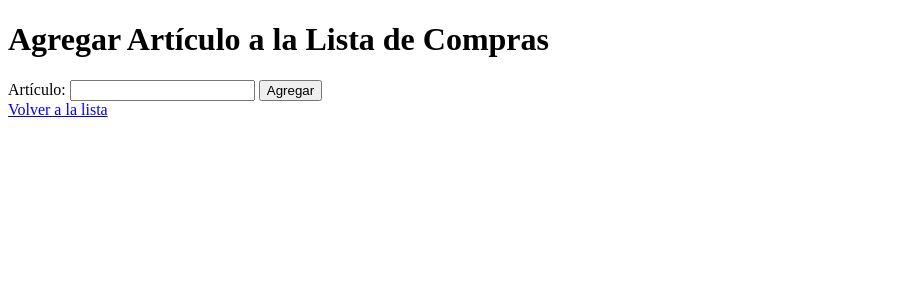
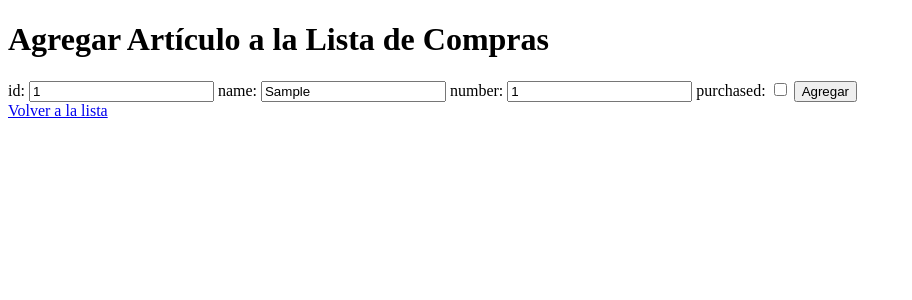
Before and after one commit to Chus1989/ShopListPy, a Flask app: template templates/add_item.html in a window 1280 px wide. Shown: the top 300 px of the page, without its empty margins (0-912 px from the left). Run offline with Flask 3, Linux system fonts and the light colour scheme; the template is opened without the code that fills it: most values are stand-ins (such as "Sample title", 1, 10 or a date in 2020).

Commit message:
Added post add logic w DAO json func feat

```diff
--- a/DB/products.json
+++ b/DB/products.json
@@ -22,11 +22,81 @@
                 "name": "ajo"
             },
             {
-                "purchased": true
+                "purchased": false
             },
             {
                 "number": 10
             }
+        ],
+        [
+            {
+                "id": "3"
+            },
+            {
+                "name": "Pan"
+            },
+            {
+                "purchased": "required"
+            },
+            {
+                "number": "2"
+            }
+        ],
+        [
+            {
+                "id": "4"
+            },
+            {
+                "name": "Zanahoria"
+            },
+            {
+                "purchased": false
+            },
+            {
+                "number": "15"
+            }
+        ],
+        [
+            {
+                "id": "5"
+            },
+            {
+                "name": "Lejia"
+            },
+            {
+                "purchased": false
+            },
+            {
+                "number": "1"
+            }
+        ],
+        [
+            {
+                "id": "6"
+            },
+            {
+                "name": "jabon manos"
+            },
+            {
+                "purchased": false
+            },
+            {
+                "number": "2"
+            }
+        ],
+        [
+            {
+                "id": "6"
+            },
+            {
+                "name": "Lechuga"
+            },
+            {
+                "purchased": true
+            },
+            {
+                "number": "2"
+            }
         ]
     ]
 }
--- a/app.py
+++ b/app.py
@@ -1,21 +1,26 @@
 from flask import Flask, render_template, request, redirect, url_for
-from model import ShoppingList
+from DAO.DAOFactory import DAOfactory
 
+jsonDao = DAOfactory().get_dao("json_dao")
 
 app = Flask(__name__)
-shopping_list = ShoppingList()
+
 
 @app.route('/')
 def index():
-    return render_template('index.html', items=shopping_list.getItem())
+    return render_template('index.html', items=jsonDao.show_products())
 
 @app.route('/add', methods=['GET', 'POST'])
 def add_item():
     if request.method == 'POST':
-        item = request.form['item']
-        shopping_list.addItem(item)
+        id = request.form['id']
+        name = request.form['name']
+        purchased ='purchased' in  request.form
+        number = request.form['number']
+        jsonDao.create_product(id,name,purchased,number)
         return redirect(url_for('index'))
     return render_template('add_item.html')
 
 if __name__ == '__main__':
+
     app.run(debug=True)
--- a/templates/add_item.html
+++ b/templates/add_item.html
@@ -7,8 +7,19 @@
 <body>
     <h1>Agregar Artículo a la Lista de Compras</h1>
     <form method="POST">
-        <label for="item">Artículo:</label>
-        <input type="text" name="item" required>
+
+        <label for="id">id:</label>
+        <input type="number" name="id" value = {{ id }} required>
+
+        <label for="name">name:</label>
+        <input type="text" name="name" value = {{ name }} required>
+
+        <label for="number">number:</label>
+        <input type="number" name="number" value = {{ number }} required>
+
+        <label for="purchased">purchased:</label>
+        <input type="checkbox" name="purchased" value = {{ purchased }} >
+
         <button type="submit">Agregar</button>
     </form>
     <a href="{{ url_for('index') }}">Volver a la lista</a>
```
Also changed, not shown: DAO/DAOFactory.py (added, +15 -0 lines), DAO/interfaceProductDAO.py (+11 -3 lines), DAO/productDAOJSON.py (+15 -10 lines), Singleton/SingletonMeta.py (added, +18 -0 lines), templates/index.html (+49 -10 lines), Singleton/__init__.py (added).
